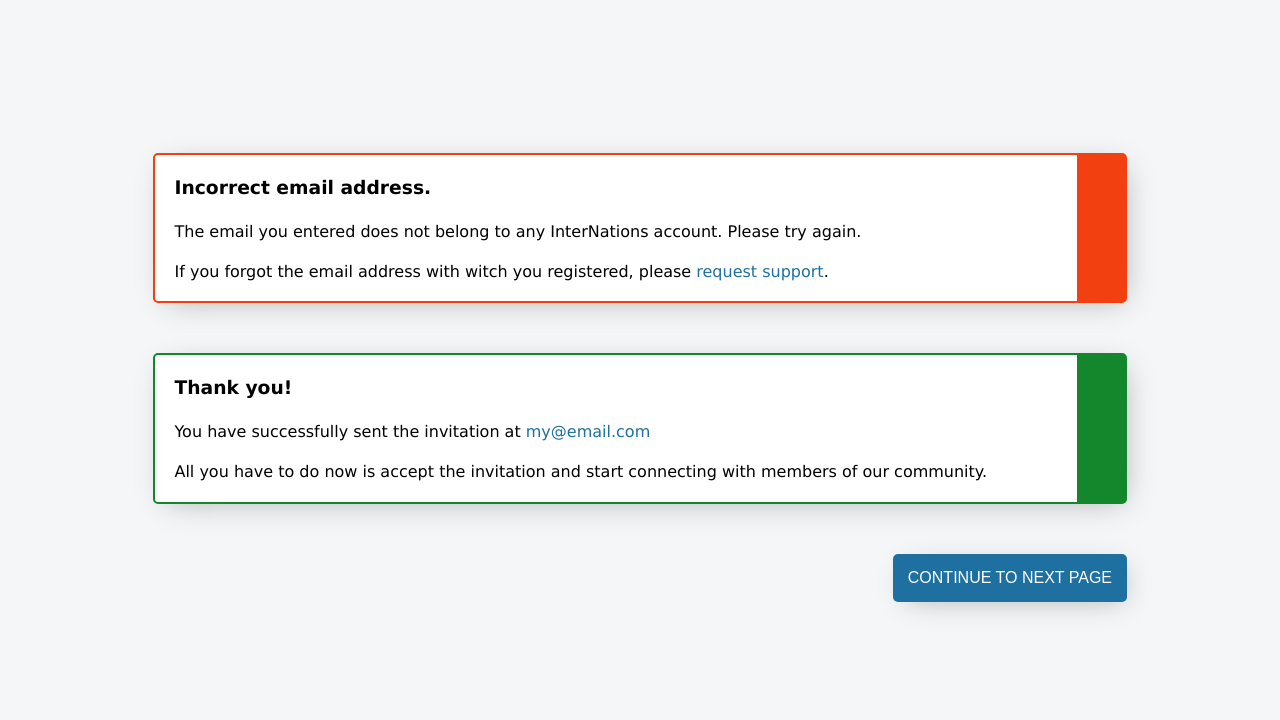
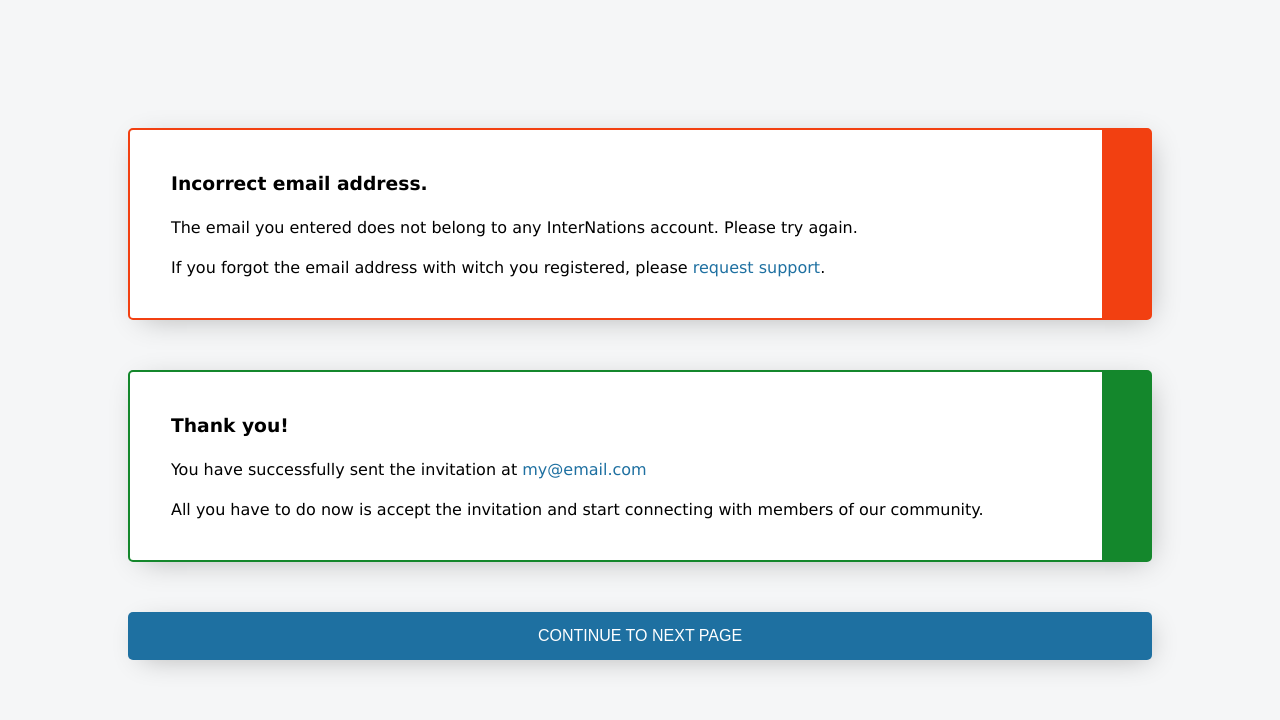
Before and after one commit to MartynaBik/nfq-akademija-css-homework-2nd, a website built with webpack: page src/index.html in a window 1280 px wide. Built offline with nearby package versions, Linux system fonts and the light colour scheme.

Commit message:
Modifications in names, classes  and html structure

```diff
--- a/src/index.html
+++ b/src/index.html
@@ -2,28 +2,21 @@
 <html lang="en">
 <head>
     <meta charset="UTF-8">
-    <title>Webpack Hello World</title>
+    <title>Notifications</title>
 </head>
 <body>
-    <div class="EmailForm">
-        <div class="u-md-padding">
-            <div class="EmailForm-message EmailForm-message--errors">
-                <h3>Incorrect email address.</h3>
-                <p>The email you entered does not belong to any InterNations account. Please try again.</p>
-                <p>If you forgot the email address with witch you registered, please <a href="#" class="u-linkClear u-linkColor">request support</a>.</p>
-            </div>
-        </div>
-        <div class="u-md-padding">
-            <div class="EmailForm-message EmailForm-message--default">
-                <h3>Thank you!</h3>
-                <p>You have successfully sent the invitation at <a href="#" class="u-linkClear u-linkColor">my@email.com</a></p>
-                <p>All you have to do now is accept the invitation and start connecting with members of our community.</p>
-            </div>
-        </div>
-        <div class="u-md-padding">
-            <button class="EmailForm-button u-floatRight">Continue to next page</button>
-        </div>
-
-    </div>
+    <main class="Notification u-md-padding">
+        <section class="Notification-message Notification-message--errors">
+            <h3 class="Header">Incorrect email address.</h3>
+            <p>The email you entered does not belong to any InterNations account. Please try again.</p>
+            <p>If you forgot the email address with witch you registered, please <a href="#" class="Link">request support</a>.</p>
+        </section>
+        <section class="Notification-message">
+            <h3 class="Header">Thank you!</h3>
+            <p>You have successfully sent the invitation at <a href="#" class="Link">my@email.com</a></p>
+            <p>All you have to do now is accept the invitation and start connecting with members of our community.</p>
+        </section>
+        <button class="Button u-floatRight ">Continue to next page</button>
+    </main>
 </body>
 </html>
--- a/src/style/index.scss
+++ b/src/style/index.scss
@@ -2,6 +2,7 @@
 @import "lib/helpers/mixins";
 @import "lib/helpers/variables";
 @import "lib/helpers/utilities";
+@import "lib/components/components";
 @import "lib/layout/form";
 
 @media (min-width: 640px) {
--- /dev/null
+++ b/src/style/lib/components/_components.scss
@@ -0,0 +1,19 @@
+.Button {
+  background-color: var(--colorBlue);
+  text-transform: uppercase;
+  color: var(--colorWhite);
+  padding: var(--spaceMedium);
+  border-radius: var(--radiusSmall);
+  @include boxShadow;
+  &:hover {
+    background-color: var(--colorDarkBlue);
+  }
+}
+
+.Link {
+  text-decoration: none;
+  color: var(--colorBlue);
+  &:hover {
+    color: var(--colorDarkBlue);
+  }
+}
--- /dev/null
+++ b/src/style/lib/components/_components_medium.scss
@@ -0,0 +1,3 @@
+.Button {
+  width: auto;
+}
--- a/src/style/lib/helpers/_utilities.scss
+++ b/src/style/lib/helpers/_utilities.scss
@@ -1,21 +1,7 @@
 .u-md-padding{
-  padding: var(--spaceMedium);
+  padding: 10%;
 }
 
 .u-floatRight {
   float: right;
 }
-
-.u-linkColor {
-  color: var(--colorBlue);
-  &:hover {
-    color: var(--colorDarkBlue);
-  }
-}
-
-.u-linkClear,
-.u-linkClear:hover,
-.u-linkClear:focus,
-.u-linkClear:active {
-  text-decoration: none;
-}
--- a/src/style/lib/helpers/_variables.scss
+++ b/src/style/lib/helpers/_variables.scss
@@ -34,8 +34,18 @@
  */
 :root {
   --spaceSmall: 10px;
-  --spaceMedium: 25px;
+  --spaceMedium: 15px;
   --spaceLarge: 50px;
+}
+
+/**
+ * Spacing around
+ */
+:root {
+  --spaceTopBotTextSmall: 1%;
+  --spaceLeftRightTextSmall: 2%;
+  --spaceTopBotTextMedium: 3%;
+  --spaceLeftRightTextMedium: 4%;
 }
 
 /**
@@ -46,3 +56,12 @@
   --radiusMedium: 10px;
   --radiusLarge: 15px;
 }
+
+/**
+ * Border width
+ */
+:root {
+  --widthSmall: 2px;
+  --widthMedium: 4px;
+  --widthLarge: 50px;
+}
--- a/src/style/lib/layout/_form.scss
+++ b/src/style/lib/layout/_form.scss
@@ -9,39 +9,21 @@
   font-size: var(--fontSize);
 }
 
-.EmailForm {
-  height: inherit;
-  width: inherit;
-  padding: 10%;
+.Notification {
   background-color: var(--colorLightGrey);
 }
 
-.EmailForm-message {
+.Notification-message {
+  @include boxShadow;
+  margin-bottom: var(--spaceLarge);
   background-color: var(--colorWhite);
   border-radius: var(--radiusSmall);
+  border-color: var(--colorGreen);
   border-style: solid;
-  border-width: 2px;
-  padding: 3% 4%;
-  @include boxShadow;
+  border-width: var(--widthSmall);
+  padding: var(--spaceTopBotTextSmall) var(--spaceLeftRightTextSmall);
 }
 
-.EmailForm-message--default {
-  border-color: var(--colorGreen);
-  //border: 2px solid var(--colorGreen);
-}
-
-.EmailForm-message--errors {
+.Notification-message--errors {
   border-color: var(--colorRed);
 }
-
-.EmailForm-button {
-  background-color: var(--colorBlue);
-  text-transform: uppercase;
-  color: var(--colorWhite);
-  padding: 15px;
-  border-radius: var(--radiusSmall);
-  @include boxShadow;
-  &:hover {
-    background-color: var(--colorDarkBlue);
-  }
-}
--- a/src/style/lib/layout/_form_medium.scss
+++ b/src/style/lib/layout/_form_medium.scss
@@ -2,11 +2,7 @@
   line-height: var(--lineHeightMedium);
 }
 
-.EmailForm-message {
-  border-right-width: var(--spaceLarge);
-  padding: 1% 2%;
+.Notification-message {
+  border-right-width: var(--widthLarge);
+  padding: var(--spaceTopBotTextMedium) var(--spaceLeftRightTextMedium);
 }
-
-.EmailForm-button {
-  width: auto;
-}
```
